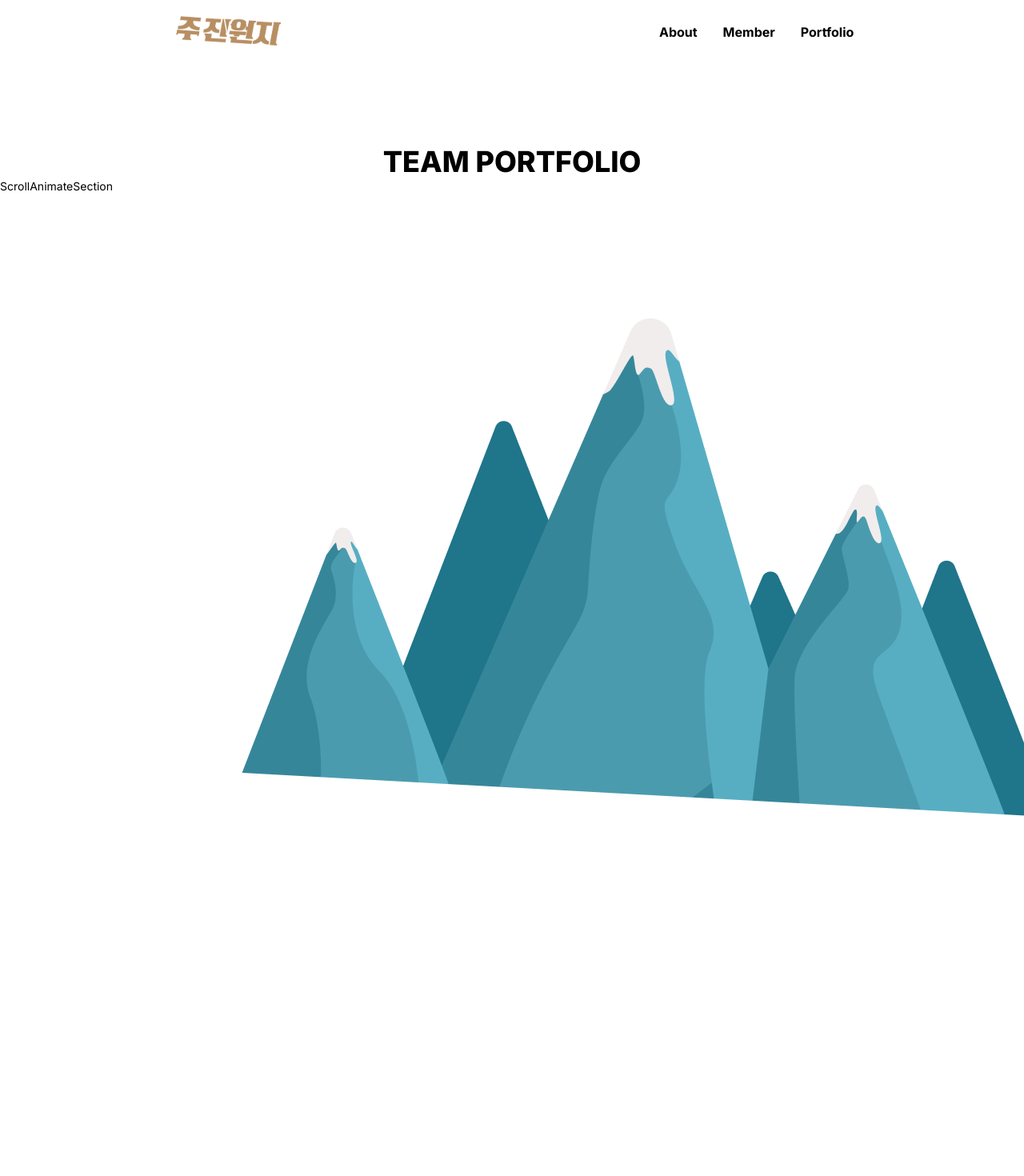
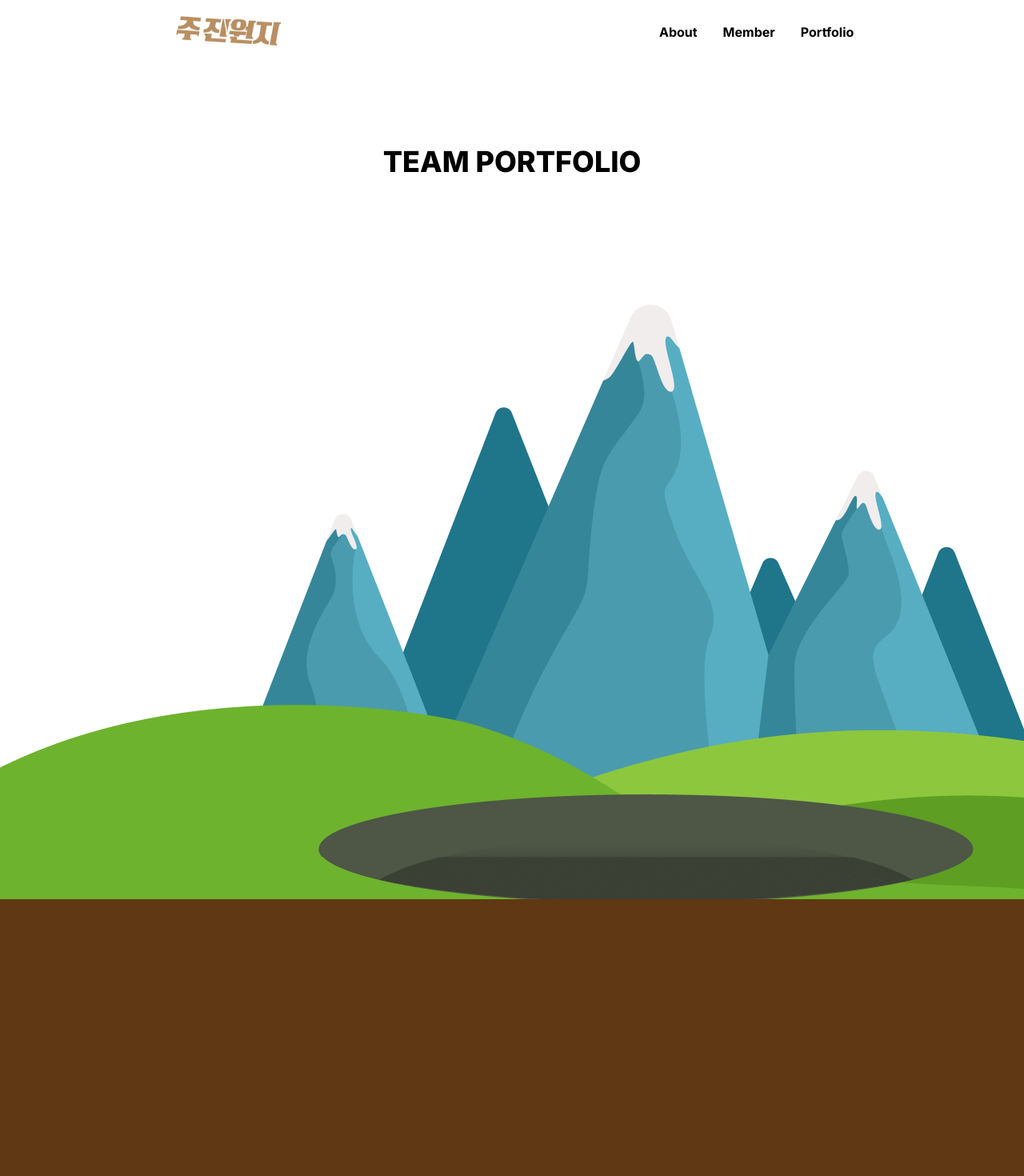
Before and after one commit to J-epicentre/portfolio, a React (Vite) app: page / in a window 1280 px wide. Shown: the top 1470 px of the page at 80% size. Built offline with nearby package versions, Linux system fonts and the light colour scheme.

Commit message:
이미지 배치 및 스타일링

```diff
--- a/src/components/ScrollAnimateSection/ScrollAnimateSection.tsx
+++ b/src/components/ScrollAnimateSection/ScrollAnimateSection.tsx
@@ -1,9 +1,11 @@
 import { useEffect } from 'react';
+import Style from './ScrollAnimateStyle';
 import mountain from '../../assets/images/ground-01.png';
 import upperGround from '../../assets/images/ground-02.png';
 import upperGroundHalf1 from '../../assets/images/ground-03.png';
 import uppperGoundHalf2 from '../../assets/images/ground-04.png';
 import underGround from '../../assets/images/ground-05 1.png';
+import flyingMan from '../../assets/images/flying_man.svg';
 
 const ScrollAnimateSection: React.FC = () => {
   const handleScroll = () => {
@@ -16,14 +18,18 @@ const ScrollAnimateSection: React.FC = () => {
   }, []);
 
   return (
-    <div>
-      <h1>ScrollAnimateSection</h1>
-      <img src={mountain} alt='mountain' />
-      <img src={upperGround} alt='upperGround' />
-      <img src={upperGroundHalf1} alt='upperGroundHalf1' />
-      <img src={uppperGoundHalf2} alt='uppperGoundHalf2' />
-      <img src={underGround} alt='underGround' />
-    </div>
+    <>
+      <Style.UpperWrapper>
+        <Style.Mountain src={mountain} alt='mountain' />
+        <Style.UpperGround src={upperGround} alt='upperGround' />
+        <Style.FlyingMan src={flyingMan} alt='flyingMan' />
+        <Style.UpperGroundHalf1 src={upperGroundHalf1} alt='upperGroundHalf1' />
+        <Style.UpperGroundHalf2 src={uppperGoundHalf2} alt='uppperGoundHalf2' />
+      </Style.UpperWrapper>
+      <Style.UnderWrapper>
+        <Style.UnderGround src={underGround} alt='underGround' />
+      </Style.UnderWrapper>
+    </>
   );
 };
 
--- a/src/components/ScrollAnimateSection/ScrollAnimateStyle.ts
+++ b/src/components/ScrollAnimateSection/ScrollAnimateStyle.ts
@@ -1,10 +1,57 @@
 import styled from 'styled-components';
+
+const UpperWrapper = styled.div`
+  position: relative;
+  width: 100%;
+  height: 900px;
+`;
 
 const Mountain = styled.img`
   position: absolute;
   top: 0;
 `;
 
-const Style = { Mountain };
+const UpperGround = styled.img`
+  position: absolute;
+  top: 35px;
+`;
+
+const UpperGroundHalf1 = styled.img`
+  position: absolute;
+  top: 34px;
+`;
+
+const UpperGroundHalf2 = styled.img`
+  position: absolute;
+  top: 34px;
+`;
+
+const FlyingMan = styled.img`
+  position: absolute;
+  top: 50px;
+  right: -500px;
+  transform: translate(-900px, 900px) scale(0.7);
+`;
+
+const UnderWrapper = styled.div`
+  position: relative;
+  width: 100%;
+`;
+
+const UnderGround = styled.img`
+  /* position: absolute; */
+  top: 30px;
+`;
+
+const Style = {
+  UpperWrapper,
+  Mountain,
+  UpperGround,
+  UpperGroundHalf1,
+  UpperGroundHalf2,
+  FlyingMan,
+  UnderWrapper,
+  UnderGround,
+};
 
 export default Style;
--- a/src/components/TeamProjectsSection/TeamProjects.style.ts
+++ b/src/components/TeamProjectsSection/TeamProjects.style.ts
@@ -1,6 +1,8 @@
 import styled from 'styled-components';
 
 const TeamProjectsSectionWrapper = styled.section`
+  display: flex;
+  flex-direction: column;
   padding: 100px 0;
   @media (max-width: 990px) {
     padding: 80px 0;
@@ -11,11 +13,13 @@ const TeamProjectsSectionWrapper = styled.section`
 `;
 
 const TeamProjectsSectionTitle = styled.div`
+  position: sticky;
   display: flex;
   align-items: center;
   justify-content: center;
   width: 100%;
   & > h2 {
+    top: 100px;
     font-size: 36px;
     font-weight: 800;
     margin: 0;
```
